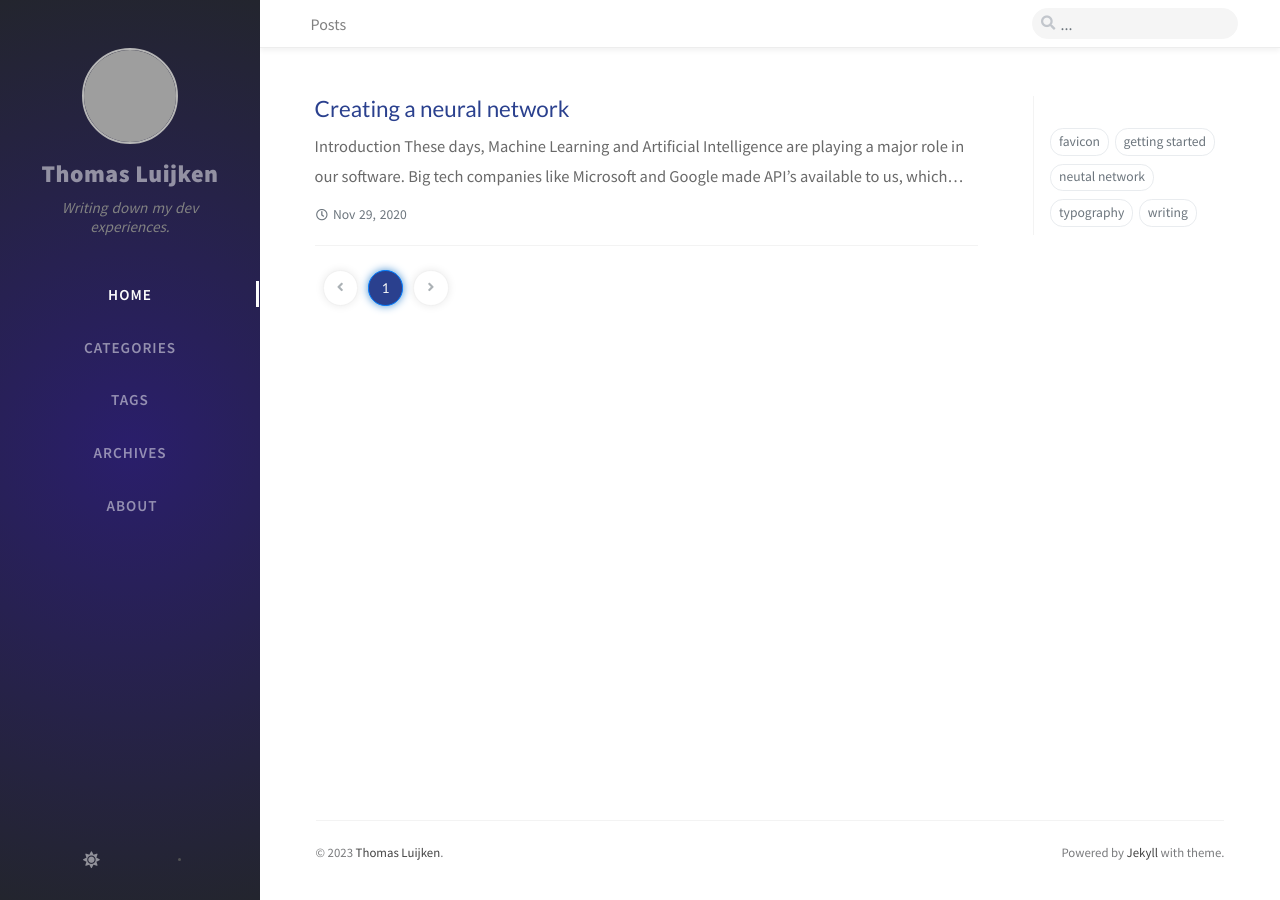
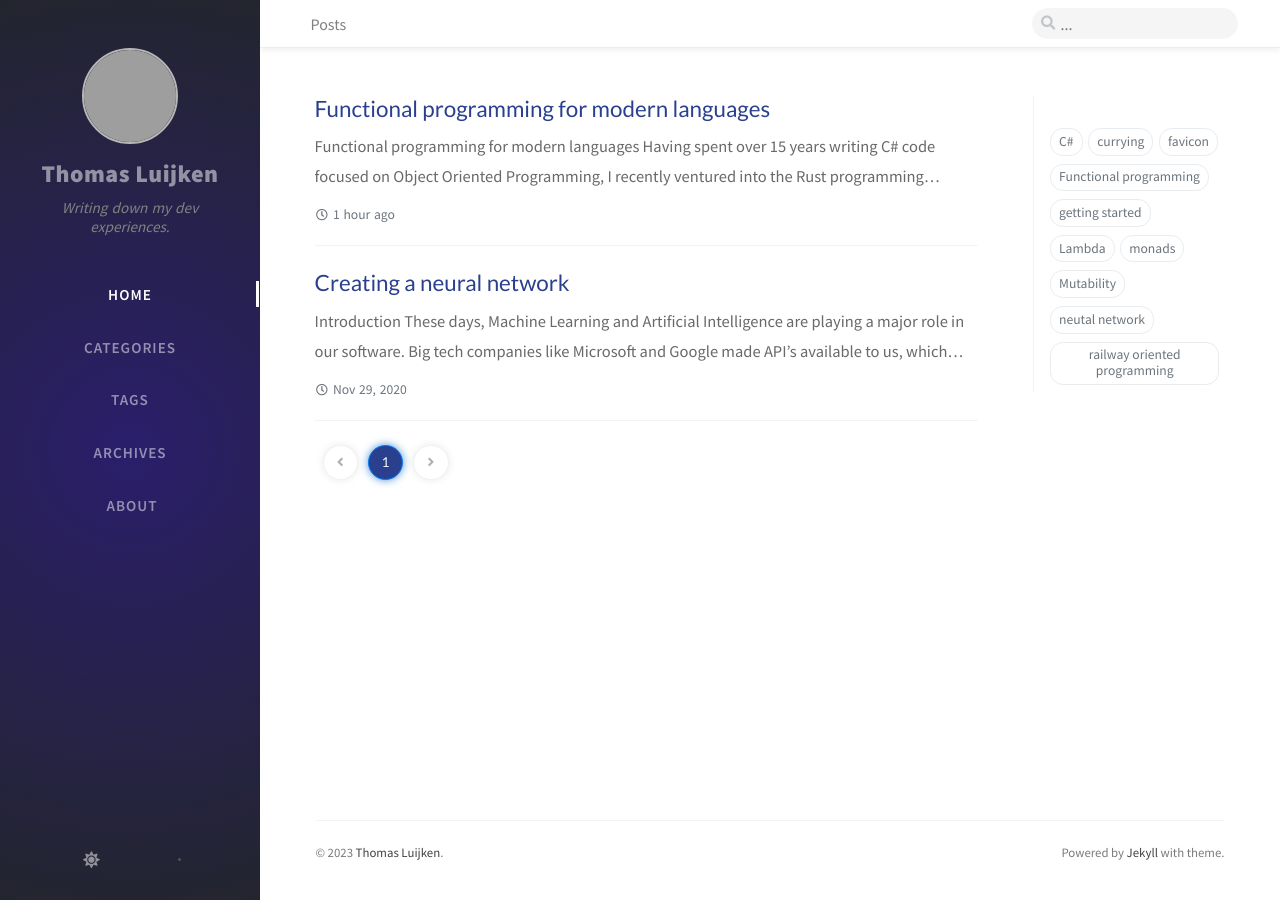
Before and after one commit to tluijken/tluijken.github.io, a Jekyll site: the page built from index.html, in a window 1280 px wide. Built offline with Jekyll 4.4.1, drawn with Linux system fonts in a browser that asks for light colours; nearby versions of some CDN libraries; the list of posts is cut into pages by our own code; comment, search, counter and statistics services are not loaded; part of the change alters nothing that is shown; grey boxes are pictures that could not be loaded.

Commit message:
Added first part of FP blog

````diff
--- /dev/null
+++ b/_posts/2023-04-05-functional-programming-in-csharp.md
@@ -0,0 +1,239 @@
+---
+title: Functional programming for modern languages
+author: Thomas Luijken
+date: 2023-04-05 21:35:00 +0200
+categories: [Functional programming, C#]
+tags: [Functional programming, C#, Lambda, Mutability, monads, currying, railway oriented programming]
+---
+
+# Functional programming for modern languages
+
+Having spent over 15 years writing C# code focused on Object Oriented
+Programming, I recently ventured into the Rust programming language, known for
+its functional programming capabilities. As I started to appreciate Rust's
+features, like Options, Results, and Map functions, I wondered how to integrate
+functional programming principles into my C# development. This blog post will
+cover how you can leverage functional programming in C# using a few simple
+classes and extension methods, with insights applicable to other modern
+languages that support lambda expressions or closures.
+
+
+## Characteristics of Functional programming
+
+Before we dive into code, I should first clarify a bit on the characteristics of
+functional programming.
+
+Functional programming is a programming paradigm that emphasizes immutability,
+the use of pure functions, and the avoidance of side effects. Its core
+characteristics include treating functions as first-class citizens, which allows
+them to be passed as arguments, returned from other functions, and stored in
+data structures. Functional programming also promotes the use of higher-order
+functions that take other functions as input or return them as output. Recursion
+is often favored over looping constructs, and the use of immutable data
+structures ensures that data remains unmodified throughout the program's
+execution. This paradigm ultimately leads to more predictable, concise, and
+maintainable code, making it increasingly popular among developers for its
+ability to manage complexity and promote robust software design.
+
+- **Immutability**: Data remains unmodified throughout the program's execution,
+  reducing the risk of unintended side effects.
+- **Pure functions**: Functions depend solely on their input and produce
+  consistent output without causing side effects.
+- **First-class functions**: Functions can be passed as arguments, returned from
+  other functions, and stored in data structures.
+- **Higher-order functions**: Functions that accept other functions as input or
+  return them as output, enabling powerful composition and abstraction
+  techniques.
+- **Recursion**: Repeated function calls to solve problems, often used as an
+  alternative to looping constructs.
+- **Declarative programming**: Code focuses on expressing what should be done,
+  rather than detailing step-by-step procedures.
+- **Lazy evaluation**: Computation is deferred until absolutely necessary,
+  improving performance and avoiding unnecessary work.
+- **Pattern matching**: A flexible way to destructure data and match specific
+  patterns, allowing for concise and readable code.
+- **Type inference**: Automatic determination of data types by the compiler,
+  reducing the need for explicit type annotations.
+- **Referential transparency**: Functions with the same input always produce the
+  same output, making code easier to reason about and test.
+
+## Problems with imperative programming
+
+Let's start with a small example, converting from degrees Celcius to degrees
+Fahrenheit.
+
+```csharp
+public void ConvertToFahrenheit(int degrees)
+{
+    var a = degrees * 9;
+    var b = a / 5;
+    var c = b + 32;
+    Console.Writeline($"Convertered {degrees} degrees celsius to {c} degrees fahrenheit")
+}
+```
+
+Notice a, b and c live longer than they need to and can be used outside of the
+scope they were intended for. I could potentially use a, b or c in another part
+of the code and get unexpected results.
+
+```csharp
+public void ConvertToFahrenheit(int degrees)
+{
+    var a = degrees * 9;
+    var b = a / 5;
+    var c = a + 32; // WHOOPS....
+    Console.Writeline($"Convertered {degrees} degrees celsius to {c} degrees fahrenheit")
+}
+```
+
+You might think: "well isn´t this obvious??", but for larger implementations i've seen
+this gone wrong more then once. It would be great if we could get rid of all
+intermediate values as soon as possible.
+
+### The Map Function
+The `Map` function is a function that takes a value, and a function to convert
+that value to another value. It would look something like this:
+
+```csharp
+public static TTarget Map<TSource, TTarget>(this TSource source, Func<TSource, TTarget> factory) => factory(source);
+```
+
+I can now use this method to perform the same steps as above, but placing the
+intermediate values out of scope as soon as possible. Because the converted
+value is returned, we can just chain a new Map function to it and keep going.
+
+```csharp
+public void ConvertToFahrenheit(int degrees)
+{
+    var c = degrees
+        .Map(d => d * 9)
+        .Map(a => a / 5)
+        .Map(b => b + 32);
+
+    Console.Writeline($"Convertered {degrees} degrees celsius to {c} degrees fahrenheit")
+}
+```
+
+### Making it declaritive
+While the function above makes our intermediate values short lived, and
+immmutable, it still it a bit difficult to read. To make it more declaritive on
+what each step does, we could leverage [currying](https://en.wikipedia.org/wiki/Currying).
+
+Currying is a technique in functional programming where a function that takes
+multiple arguments is transformed into a sequence of functions, each taking a
+single argument and returning another function until all arguments are supplied.
+
+This is an example of a curried function:
+```csharp
+private static readonly Func<double, Func<double, double>> Multiply = x => y => y * x;
+```
+Which does the exact same thing as this fully written example.
+
+```csharp
+private static Func<double, double> Multiply(double x)
+{
+    return (double y) =>
+    {
+        return y * x;
+    };
+}
+```
+
+The function Multiply, takes in a paramater (the multiplier), and returns a new
+function, what multiplies the given value with the multiplier set before.
+
+To call a curried function, you would call it like to:
+```csharp
+var multiply = Multiply(2)(2);
+Assert.Equal(4, multiply);
+```
+This may look weird at first, but what we're doing here is called partial
+application. You can perform a part of the application, and re-use that part as
+much as you like:
+
+```csharp
+var multiplyByTwo = Multiply(2);
+Assert.Equal(4, multiplyByTwo(2));
+Assert.Equal(6, multiplyByTwo(3));
+Assert.Equal(8, multiplyByTwo(4));
+```
+
+So, using our Map function, we could use these curried functions to apply the
+transformations:
+
+```csharp
+var f = degrees
+    .Map(x => Multiply(9)(x))
+    .Map(x => Divide(5)(x))
+    .Map(x => Add(32)(x));
+```
+
+And finally, we can use the short-hand notation C# provides to apply the curried
+functions:
+
+```csharp
+var f = degrees
+    .Map(Multiply(9))
+    .Map(Divide(5))
+    .Map(Add(32));
+```
+
+We now have a conversion from celsius to fahrenheit, using a declaritive way,
+using immutable values. It is easy to read, and far less error prone.
+
+## A more complex example:
+Let's take a bigger example, validating a dutch phone number. We're not going to
+use regular expressions here, but the the sake of demonstration, we'll use an
+imperative implementation.
+
+```csharp
+private static bool ValidateDutchPhoneNumberImperative(string dutchPhoneNumber)
+{
+    // validate length. Prefixes could be either 0, 0031 or +31
+    var isValid = dutchPhoneNumber.Length is 10 or 12 or 13;
+    if (!isValid)
+    {
+        return false;
+    }
+    // validate prefix 0, 0031 or +31
+    isValid = isValid && dutchPhoneNumber.StartsWith("0") || dutchPhoneNumber.StartsWith("0031") || dutchPhoneNumber.StartsWith("+31");
+    if (!isValid)
+    {
+        return false;
+    }
+
+    // validate all characters are digits (excluding the + sign)
+    isValid = dutchPhoneNumber[1..].All(char.IsDigit);
+    if (!isValid)
+    {
+        return false;
+    }
+
+    // validate numbers without prefix are 9 long
+    var numberWithoutPrefix = dutchPhoneNumber.StartsWith("0031")
+        ? dutchPhoneNumber[4..]
+        : dutchPhoneNumber.StartsWith("+31")
+        ? dutchPhoneNumber[3..]
+        : dutchPhoneNumber[1..];
+
+    isValid = numberWithoutPrefix.Length == 9;
+    if (!isValid)
+    {
+        return false;
+    }
+
+    // The number without the prefix must not start with 0
+    isValid = !numberWithoutPrefix.StartsWith("0");
+    if (!isValid)
+    {
+        return false;
+    }
+
+    return true;
+}
+```
+
+We have several steps to validate if a phone number is correct. If one of the
+steps fails, we return as early as possible, to save CPU cycles.
+
+....TO BE CONTINUED
````
Also changed, not shown: _posts/2020-11-29-creating-a-neural-network.md (+0 -1 lines).
